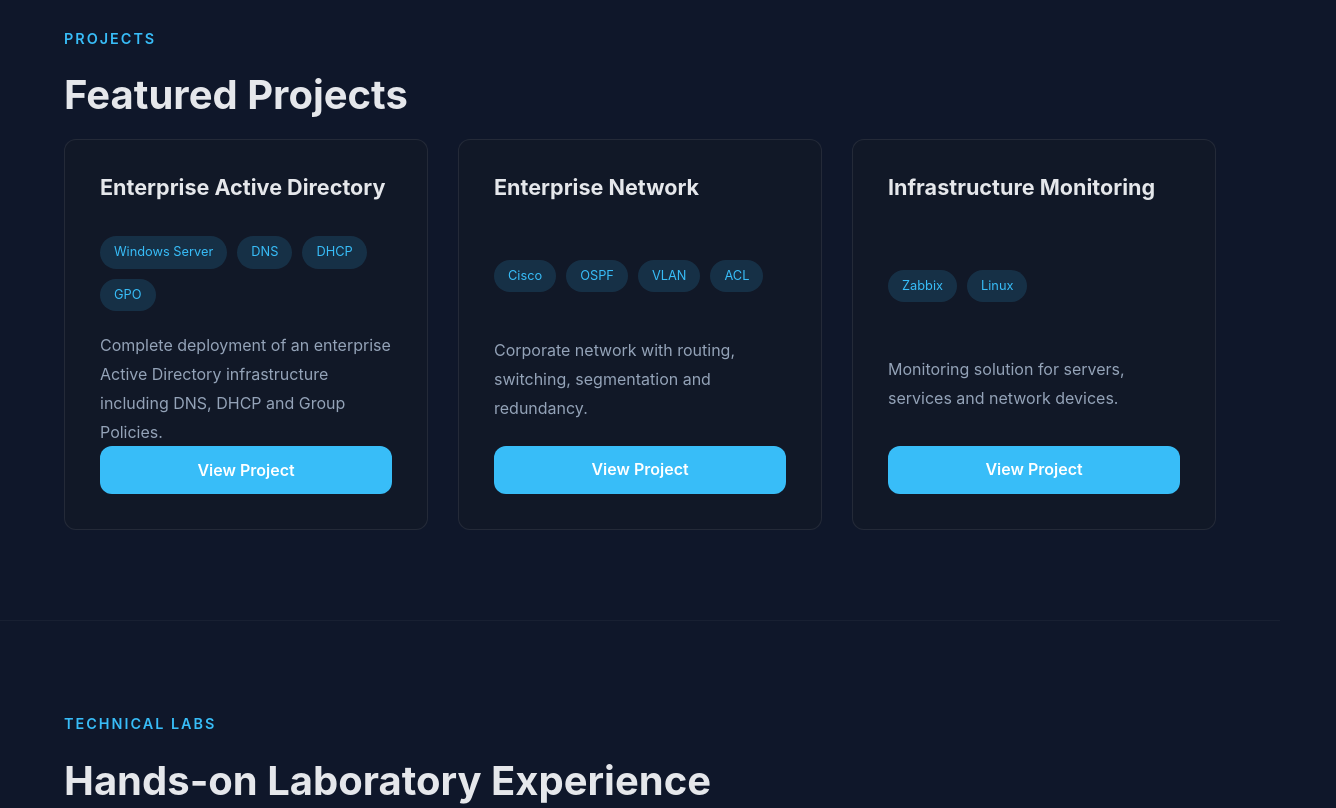
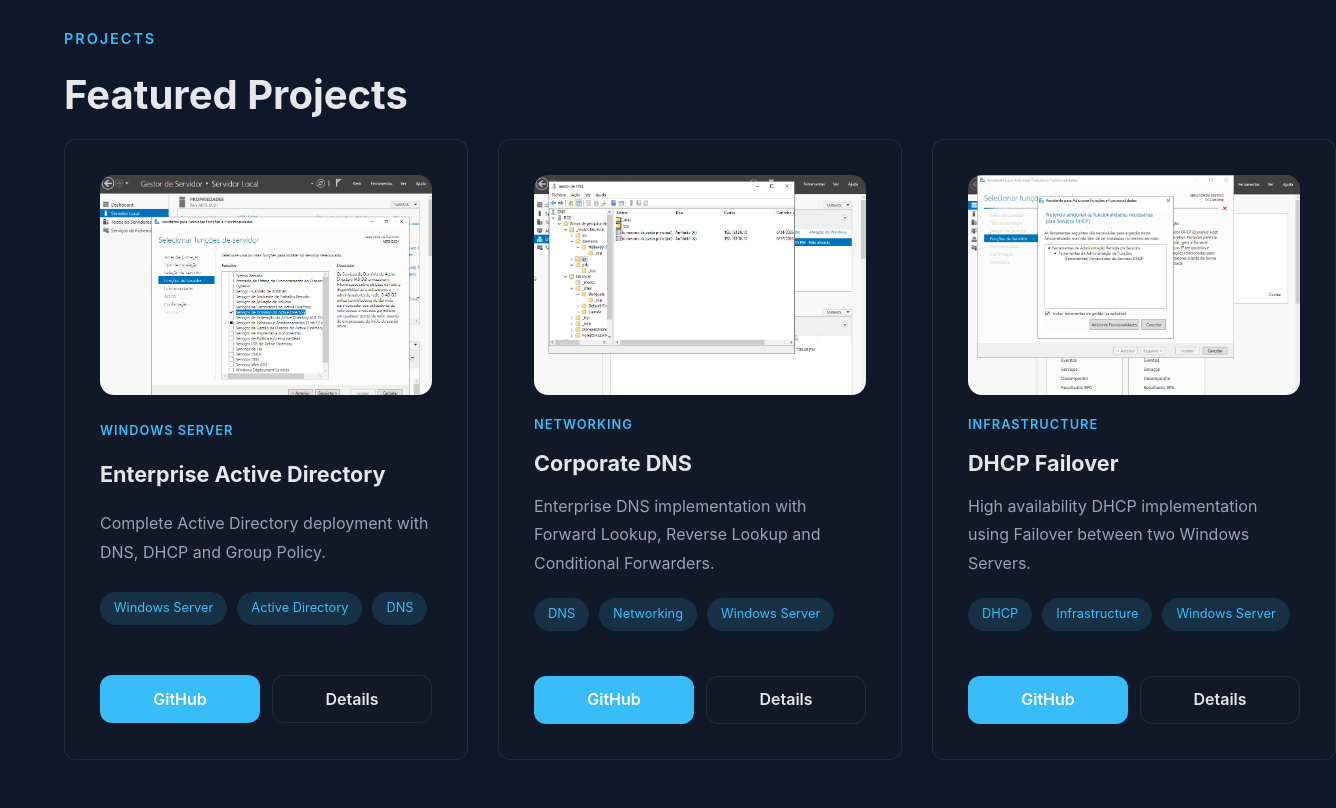
Before and after one commit to ABNEURY/abneury-portfolio, a plain HTML site: page index.html in a window 1280 px wide. Shown: the part 2600-3408 px from the top of the page, 1336 px wide, since content can reach past the window. Drawn offline with Linux system fonts and the light colour scheme.

Commit message:
Projects actualizado com js

```diff
--- a/assets/css/cards.css
+++ b/assets/css/cards.css
@@ -211,3 +211,53 @@
     border-top:1px solid rgba(255,255,255,.04);
 
 }
+/* ==========================================
+   PROJECT CARD 2.0
+========================================== */
+
+.project-image{
+
+    width:100%;
+    height:220px;
+
+    object-fit:cover;
+
+    border-radius:14px;
+
+    margin-bottom:20px;
+
+}
+
+.project-category{
+
+    display:inline-block;
+
+    margin-bottom:15px;
+
+    color:var(--primary);
+
+    font-size:.8rem;
+
+    font-weight:600;
+
+    text-transform:uppercase;
+
+    letter-spacing:1px;
+
+}
+
+.project-actions{
+
+    display:flex;
+
+    gap:12px;
+
+    margin-top:25px;
+
+}
+
+.project-actions a{
+
+    flex:1;
+
+}
--- a/assets/js/main.js
+++ b/assets/js/main.js
@@ -19,4 +19,6 @@
 
     initCounters();
 
+    renderProjects();
+
 }
--- /dev/null
+++ b/assets/js/projects.js
@@ -0,0 +1,140 @@
+/* ==========================================
+   PROJECTS
+========================================== */
+const projects = [
+
+    {
+        title: "Enterprise Active Directory",
+
+        description: "Complete Active Directory deployment with DNS, DHCP and Group Policy.",
+
+        image: "assets/images/projects/ad.png",
+
+        category: "Windows Server",
+
+        github: "#",
+
+        demo: "#",
+
+        featured: true,
+
+        tags: [
+            "Windows Server",
+            "Active Directory",
+            "DNS"
+        ]
+    },
+
+    {
+        title: "Corporate DNS",
+
+        description: "Enterprise DNS implementation with Forward Lookup, Reverse Lookup and Conditional Forwarders.",
+
+        image: "assets/images/projects/dns.png",
+
+        category: "Networking",
+
+        github: "#",
+
+        demo: "#",
+
+        featured: true,
+
+        tags: [
+            "DNS",
+            "Networking",
+            "Windows Server"
+        ]
+    },
+
+    {
+        title: "DHCP Failover",
+
+        description: "High availability DHCP implementation using Failover between two Windows Servers.",
+
+        image: "assets/images/projects/dhcp.png",
+
+        category: "Infrastructure",
+
+        github: "#",
+
+        demo: "#",
+
+        featured: true,
+
+        tags: [
+            "DHCP",
+            "Infrastructure",
+            "Windows Server"
+        ]
+    }
+
+];
+function createProjectCard(project){
+
+    return `
+
+        <article class="project-card">
+
+            <img
+                src="${project.image}"
+                alt="${project.title}"
+                class="project-image">
+
+            <span class="project-category">
+
+                ${project.category}
+
+            </span>
+
+            <h3>${project.title}</h3>
+
+            <p>${project.description}</p>
+
+            <div class="tags">
+
+                ${project.tags
+                    .map(tag => `<span>${tag}</span>`)
+                    .join("")}
+
+            </div>
+
+            <div class="project-actions">
+
+                <a
+                    href="${project.github}"
+                    class="btn-primary">
+
+                    GitHub
+
+                </a>
+
+                <a
+                    href="${project.demo}"
+                    class="btn-secondary">
+
+                    Details
+
+                </a>
+
+            </div>
+
+        </article>
+
+    `;
+
+}function renderProjects(){
+
+    const container = document.getElementById("projects-container");
+
+    if(!container) return;
+
+    container.innerHTML = "";
+
+    projects.forEach(project => {
+
+        container.innerHTML += createProjectCard(project);
+
+    });
+
+}
--- a/index.html
+++ b/index.html
@@ -223,71 +223,9 @@
             Featured Projects
         </h2>
 
-        <div class="projects-grid">
-
-            <article class="project-card">
-
-                <h3>Enterprise Active Directory</h3>
-
-                <div class="tags">
-                    <span>Windows Server</span>
-                    <span>DNS</span>
-                    <span>DHCP</span>
-                    <span>GPO</span>
-                </div>
-
-                <p>
-                    Complete deployment of an enterprise Active Directory
-                    infrastructure including DNS, DHCP and Group Policies.
-                </p>
-
-                <a href="projects.html" class="btn-primary">
-                    View Project
-                </a>
-
-            </article>
-
-            <article class="project-card">
-
-                <h3>Enterprise Network</h3>
-
-                <div class="tags">
-                    <span>Cisco</span>
-                    <span>OSPF</span>
-                    <span>VLAN</span>
-                    <span>ACL</span>
-                </div>
-
-                <p>
-                    Corporate network with routing, switching,
-                    segmentation and redundancy.
-                </p>
-
-                <a href="projects.html" class="btn-primary">
-                    View Project
-                </a>
-
-            </article>
-
-            <article class="project-card">
-
-                <h3>Infrastructure Monitoring</h3>
-
-                <div class="tags">
-                    <span>Zabbix</span>
-                    <span>Linux</span>
-                </div>
-
-                <p>
-                    Monitoring solution for servers,
-                    services and network devices.
-                </p>
-
-                <a href="projects.html" class="btn-primary">
-                    View Project
-                </a>
-
-            </article>
+        <div
+            id="projects-container"
+            class="projects-grid">
 
         </div>
 
@@ -699,6 +637,7 @@
 <script src="assets/js/scroll.js"></script>
 <script src="assets/js/animations.js"></script>
 <script src="assets/js/counter.js"></script>
+<script src="assets/js/projects.js"></script>
 <script src="assets/js/main.js"></script>
 
 </body>
```
Also changed, not shown: assets/images/projects/ad.png (added), assets/images/projects/dhcp.png (added), assets/images/projects/dns.png (added), assets/js/articles.js (added), assets/js/certifications.js (added), assets/js/documentation.js (added), assets/js/labs.js (added).
